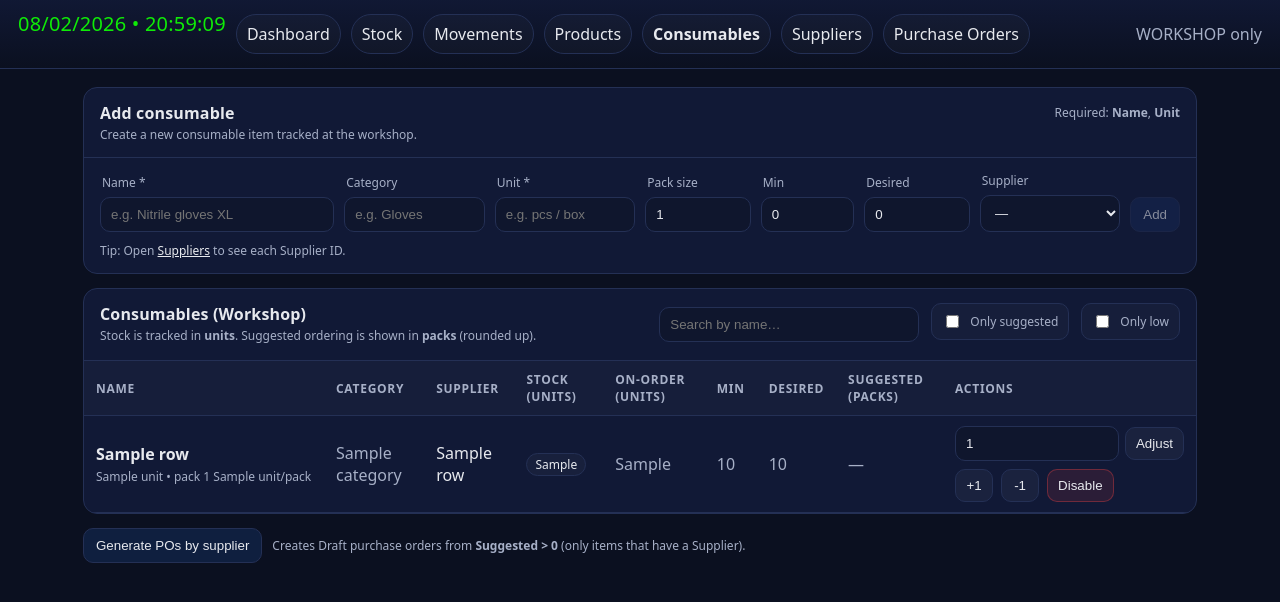
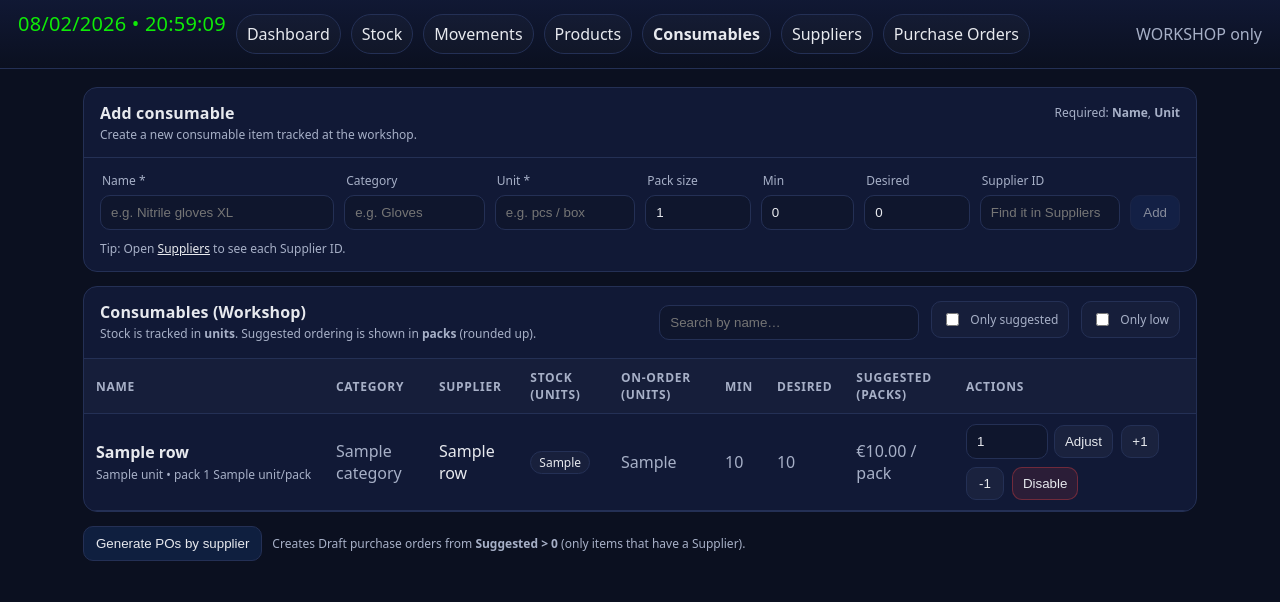
Before and after one commit to cfragoulis-design/Warehouse, a FastAPI app: template app/templates/consumables_list.html in a window 1280 px wide. Shown: the top 602 px of the page. Run offline with FastAPI, Linux system fonts and the light colour scheme; the template is opened without the code that fills it: most values are stand-ins (such as "Sample title", 1, 10 or a date in 2020); parts of the project's set-up code (start-up, migrations or seed data) failed here and were passed over.

Commit message:
Add files via upload

```diff
--- a/app/templates/consumables_list.html
+++ b/app/templates/consumables_list.html
@@ -54,7 +54,7 @@
   .bOk{border-color:rgba(34,197,94,.35);background:rgba(34,197,94,.10);color:#c8f7dd}
   .actions{display:flex;gap:8px;flex-wrap:wrap;align-items:center}
   .mini{display:inline-flex;gap:6px;align-items:center}
-  .mini input, select{width:100%}
+  .mini input{width:82px}
   .btnIcon{width:38px;display:inline-flex;justify-content:center}
   .kpi{display:flex;flex-direction:column;gap:4px}
   .kpi .small{font-size:12px;color:var(--muted)}
@@ -124,15 +124,8 @@
               <input id="desired_qty" name="desired_qty" type="number" min="0" step="1" value="0" />
             </div>
             <div>
-              <label for="supplier_id">Supplier</label>
-              <select id="supplier_id" name="supplier_id">
-                <option value="">—</option>
-                {% for s in suppliers %}
-                  {% if s.is_active %}
-                    <option value="{{ s.id }}">{{ s.name }}</option>
-                  {% endif %}
-                {% endfor %}
-              </select>
+              <label for="supplier_id">Supplier ID</label>
+              <input id="supplier_id" name="supplier_id" placeholder="Find it in Suppliers" inputmode="numeric" />
             </div>
             <div style="display:flex;justify-content:flex-end">
               <button id="addBtn" class="btn" type="submit">Add</button>
@@ -218,8 +211,11 @@
                   <span class="badge bWarn">Order • {{ r.suggested_packs }} pack{% if r.suggested_packs != 1 %}s{% endif %}</span>
                   <span class="small">= {{ r.suggested_units }} {% if r.unit %}{{ r.unit }}{% else %}units{% endif %}</span>
                 </div>
+                  {% if r.cost_per_pack is defined and r.cost_per_pack and (r.cost_per_pack|float) > 0 %}
+                    <div class="small muted">€{{ '%.2f'|format(r.cost_per_pack|float) }} / pack{% if r.suggested_packs and (r.suggested_packs|int) > 0 %} • ≈ €{{ '%.2f'|format((r.cost_per_pack|float) * (r.suggested_packs|int)) }}{% endif %}</div>
+                  {% endif %}
               {% else %}
-                <span class="muted">—</span>
+                {% if r.cost_per_pack is defined and r.cost_per_pack and (r.cost_per_pack|float) > 0 %}<span class="muted">€{{ '%.2f'|format(r.cost_per_pack|float) }} / pack</span>{% else %}<span class="muted">—</span>{% endif %}
               {% endif %}
             </td>
             <td>
```
